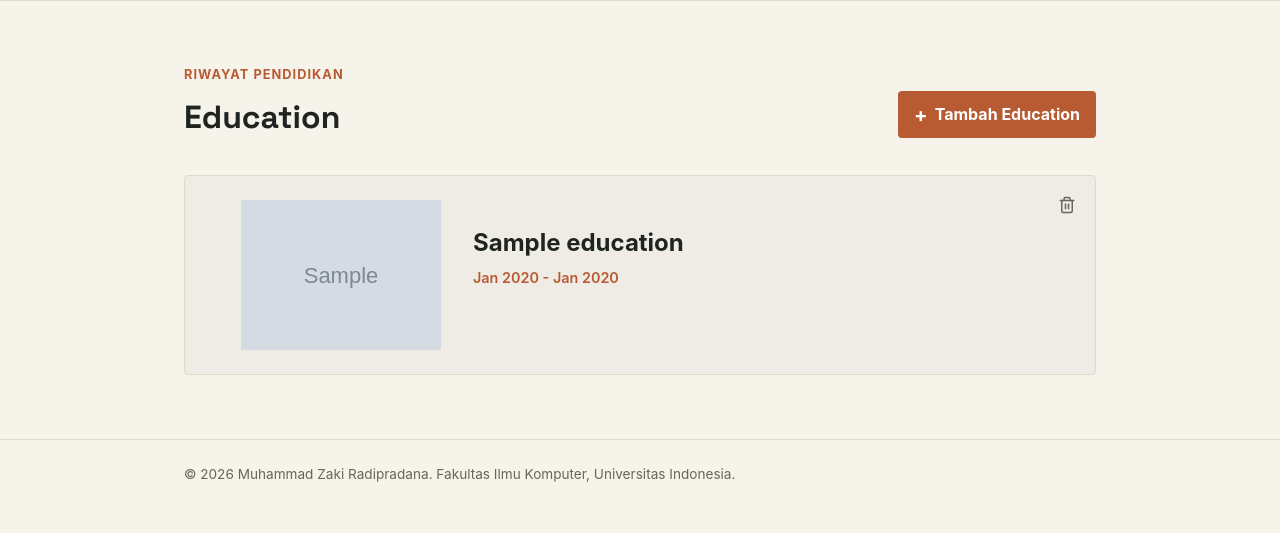
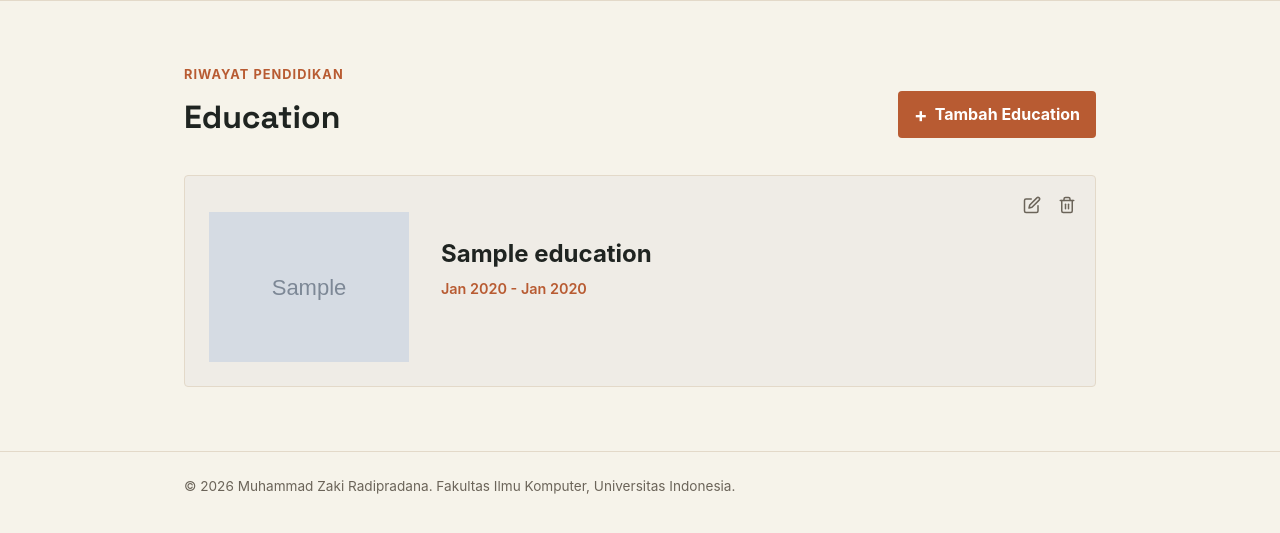
Before and after one commit to zakirdpradana/myportofolio, a Django app: page /education/ in a window 1280 px wide. Shown: the part 74-607 px from the top of the page. Run offline with Django 5.2, Linux system fonts and the light colour scheme; tables that the repository leaves empty hold one stand-in row (values such as "Sample post"); grey boxes marked "Sample" are stand-in pictures.

Commit message:
feat: add update education data feature with key authentication and status notification (Tugas 3)

```diff
--- a/main/urls.py
+++ b/main/urls.py
@@ -1,6 +1,6 @@
 from django.urls import path
 
-from main.views import show_main, show_experience, show_education, create_experience, get_experience_json, delete_experience, create_education, delete_education, get_education_json
+from main.views import show_main, show_experience, show_education, create_experience, get_experience_json, delete_experience, create_education, delete_education, get_education_json, update_education
 
 app_name = "main"
 
@@ -14,4 +14,5 @@ urlpatterns = [
     path("education/add/", create_education, name="create_education"),
     path("education/<uuid:education_id>/delete/",delete_education,name="delete_education"),
     path("api/education/", get_education_json, name="get_education_json"),
+    path("education/<uuid:education_id>/edit/",update_education,name="update_education"),
 ]
--- a/main/views.py
+++ b/main/views.py
@@ -163,3 +163,29 @@ def get_education_json(request):
 
     education_json = serializers.serialize("json", educations)
     return HttpResponse(education_json, content_type="application/json")
+
+def update_education(request, education_id):
+    education = get_object_or_404(Education, pk=education_id)
+
+    form = EducationForm(request.POST or None, instance=education)
+
+    if request.method == "POST" and form.is_valid():
+        header_key = request.headers.get("X-Secret-Key")
+        form_key = request.POST.get("secret_key")
+
+        if header_key != SECRET_ADMIN_KEY and form_key != SECRET_ADMIN_KEY:
+            messages.error(
+                request, "Kode rahasia salah! Gagal memperbarui data."
+            )
+            return redirect("main:show_education")
+
+        form.save()
+        messages.success(request, "Data pendidikan berhasil diperbarui!")
+        return redirect("main:show_education")
+
+    context = {
+        "name": "Muhammad Zaki Radipradana",
+        "form": form,
+        "education": education,
+    }
+    return render(request, "education_update_form.html", context)
--- a/static/css/style.css
+++ b/static/css/style.css
@@ -311,6 +311,7 @@ h1, .brand {
     gap: 2rem;
     background-color: var(--text-second);
     padding: 1.5rem;
+    padding-top: 2.2rem;
     border: 1px solid var(--line);
     border-radius: var(--radius);
     transition: transform 0.3s ease, box-shadow 0.3s ease, background-color 0.3s ease;
@@ -332,21 +333,38 @@ h1, .brand {
     flex-direction: row-reverse;
 }
 
-.education-delete-btn {
+.education-action-buttons {
     position: absolute;
     top: 0.85rem;
     right: 0.85rem;
-    z-index: 5;
+    z-index: 3;
+    display: flex;
+    flex-direction: row;
+    align-items: center;
+    gap: 0.35rem;
+}
+
+.education-edit-btn,
+.education-delete-btn {
+    position: static;
+    display: inline-flex;
+    align-items: center;
+    justify-content: center;
     background: transparent;
     border: none;
     padding: 0.35rem;
+    margin: 0;
     cursor: pointer;
     color: var(--text-muted);
     border-radius: var(--radius);
-    display: flex;
-    align-items: center;
-    justify-content: center;
+    text-decoration: none;
+    line-height: 1;
     transition: color 0.2s ease, transform 0.2s ease;
+}
+
+.education-edit-btn:hover {
+    color: var(--accent);
+    transform: scale(1.1);
 }
 
 .education-delete-btn:hover {
--- a/templates/components/education_delete_modal.html
+++ b/templates/components/education_delete_modal.html
@@ -1,4 +1,3 @@
-<p class="education-status">
 <button type="button"
         class="education-delete-btn"
         popovertarget="delete-edu-{{ education.id }}"
@@ -11,7 +10,6 @@
         <line x1="14" y1="11" x2="14" y2="17"></line>
     </svg>
 </button>
-</p>
 
 <div id="delete-edu-{{ education.id }}"
      class="education-delete-modal"
--- a/templates/education.html
+++ b/templates/education.html
@@ -32,7 +32,19 @@
                     {% for edu in education_list %}
                         <article class="education-card {% if forloop.counter|divisibleby:2 %}reverse{% endif %}">
 
-                            {% include "components/education_delete_modal.html" with education=edu %}
+                            <div class="education-action-buttons">
+                                <a href="{% url 'main:update_education' edu.id %}"
+                                class="education-edit-btn"
+                                aria-label="Edit {{ edu.institution_name }}"
+                                title="Edit Pendidikan">
+                                    <svg xmlns="http://www.w3.org/2000/svg" width="18" height="18" viewBox="0 0 24 24" fill="none" stroke="currentColor" stroke-width="2" stroke-linecap="round" stroke-linejoin="round">
+                                        <path d="M11 4H4a2 2 0 0 0-2 2v14a2 2 0 0 0 2 2h14a2 2 0 0 0 2-2v-7"></path>
+                                        <path d="M18.5 2.5a2.121 2.121 0 0 1 3 3L12 15l-4 1 1-4 9.5-9.5z"></path>
+                                    </svg>
+                                </a>
+
+                                {% include "components/education_delete_modal.html" with education=edu %}
+                            </div>
 
                             <div class="education-thumbnail">
                                 {% if edu.thumbnail %}
```
Also changed, not shown: templates/education_update_form.html (added, +31 -0 lines). Lines whose indentation alone changed are shown as unchanged.
